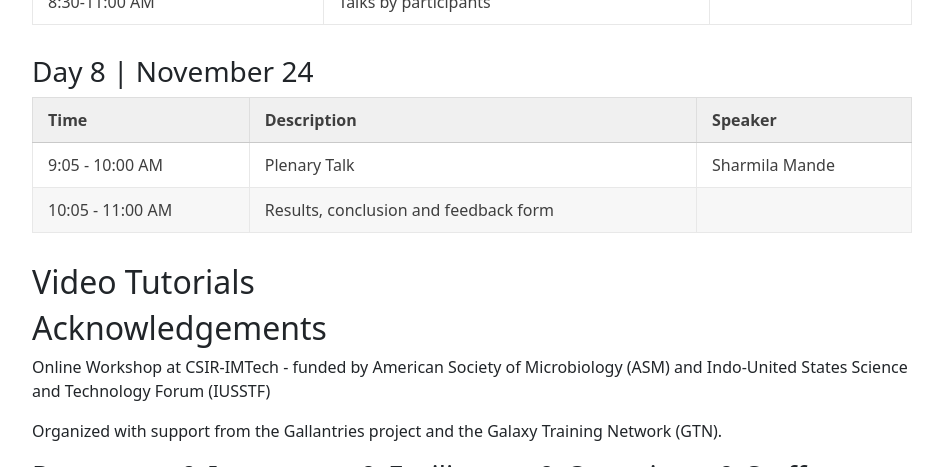
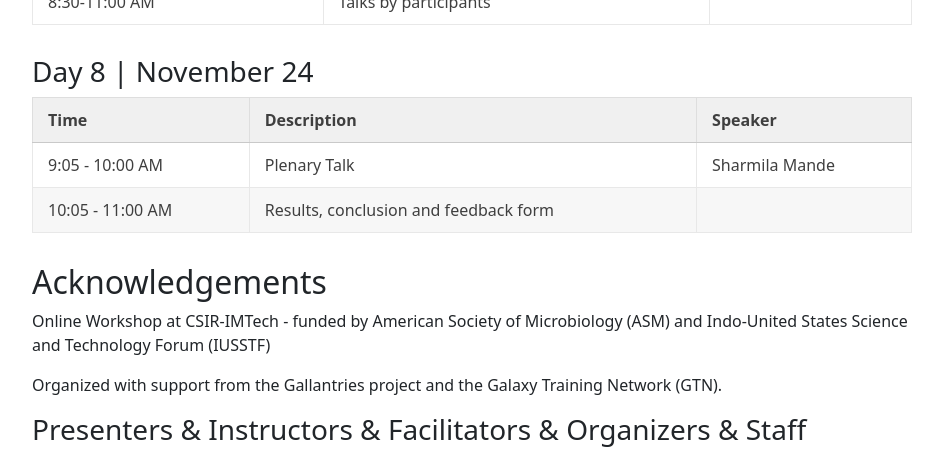
Before and after one commit to subinamehta/galaxy-workshop, a Jekyll site: the page built from events/functional-microbiome-2021/index.md, in a window 1280 px wide and 900 px high, scrolled down 3267 px, cut to the strip 0-467 px from the top of the window. Shown: the whole strip, without its empty margins (168-1111 px from the left). Built offline with Jekyll 4.4.1, drawn with Linux system fonts in a browser that asks for light colours.

Commit message:
stray section

```diff
--- a/events/functional-microbiome-2021/index.md
+++ b/events/functional-microbiome-2021/index.md
@@ -144,7 +144,6 @@ Practical Session: <a href="program.html" class="btn btn-warning btn-lg">Video T
 | 10:05 - 11:00 AM| Results, conclusion and feedback form            |                                   |
 
 
-## Video Tutorials
 
 ## Acknowledgements
 
```
